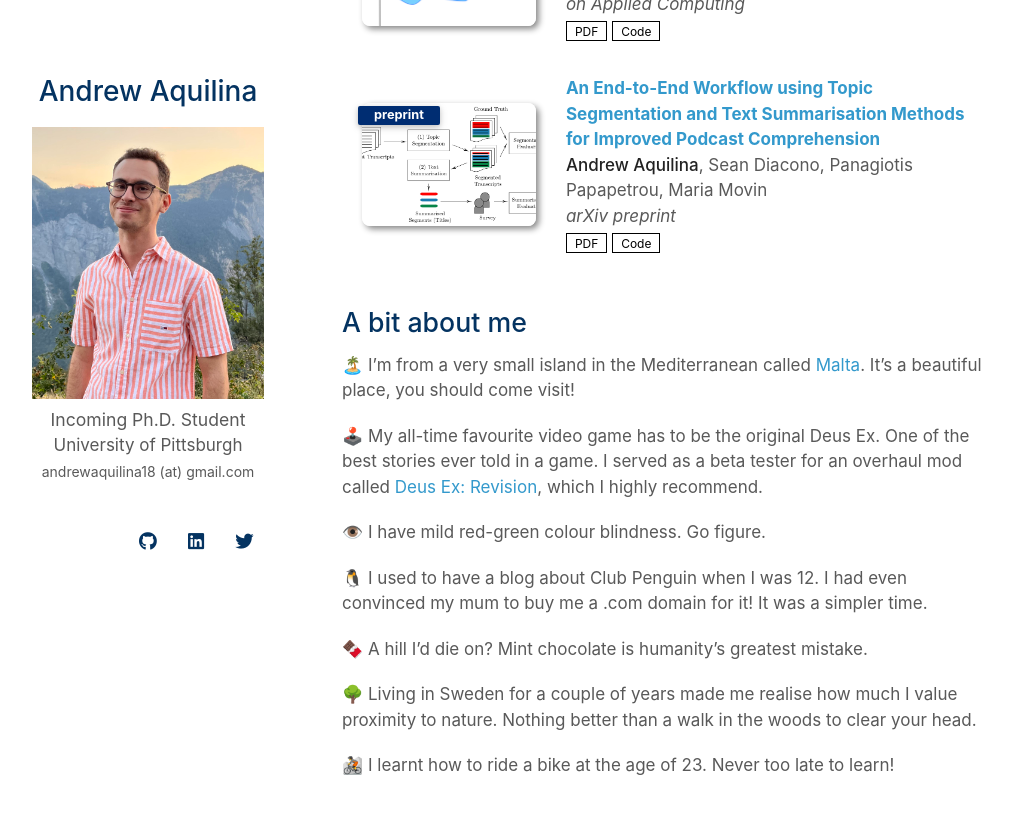
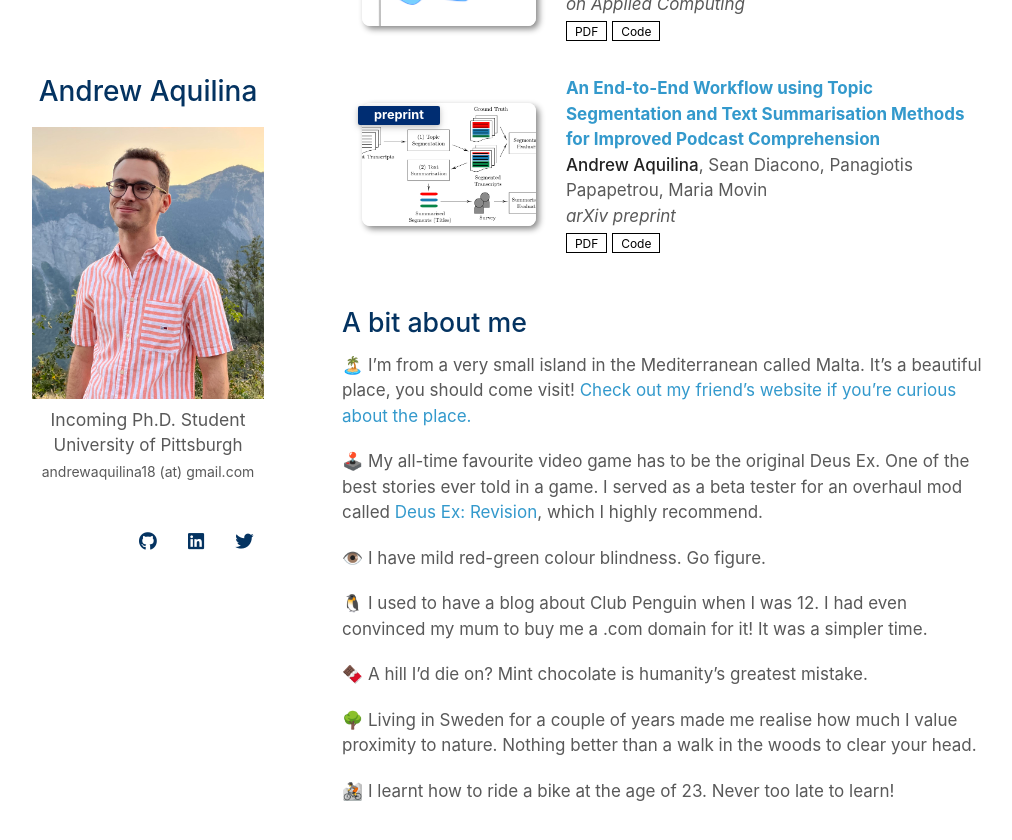
Before and after one commit to andaqu/andaqu.github.io, a Jekyll site: the page built from index.md, in a window 1280 px wide and 900 px high, scrolled down 1814 px. Shown: the top 840 px of the window, without its empty margins (128-1140 px from the left). Built offline with Jekyll 4.4.1, drawn with Linux system fonts in a browser that asks for light colours; nearby versions of some CDN libraries; a style sheet for code colours, icons or effects is not loaded.

Commit message:
clarification

```diff
--- a/index.md
+++ b/index.md
@@ -92,7 +92,7 @@ Before my move to Stockholm, I also completed my bachelor’s in AI at the Unive
 
 ## A bit about me
 
-🏝️ I'm from a very small island in the Mediterranean called [Malta](https://www.todoinmalta.com/). It's a beautiful place, you should come visit!
+🏝️ I'm from a very small island in the Mediterranean called Malta. It's a beautiful place, you should come visit! [Check out my friend's website if you're curious about the place.](https://www.todoinmalta.com/)
 
 🕹️ My all-time favourite video game has to be the original Deus Ex. One of the best stories ever told in a game. I served as a beta tester for an overhaul mod called [Deus Ex: Revision](https://store.steampowered.com/app/397550/Deus_Ex_Revision/), which I highly recommend.
 
```
